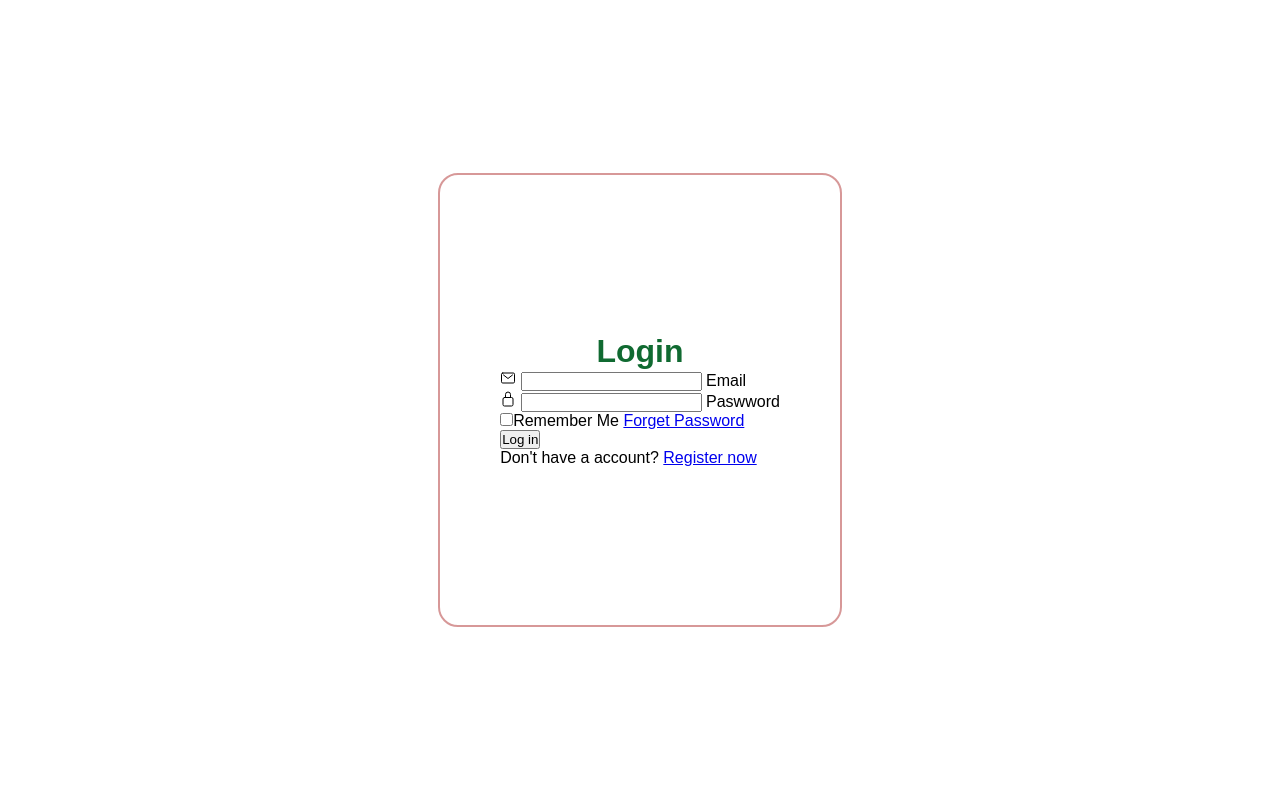
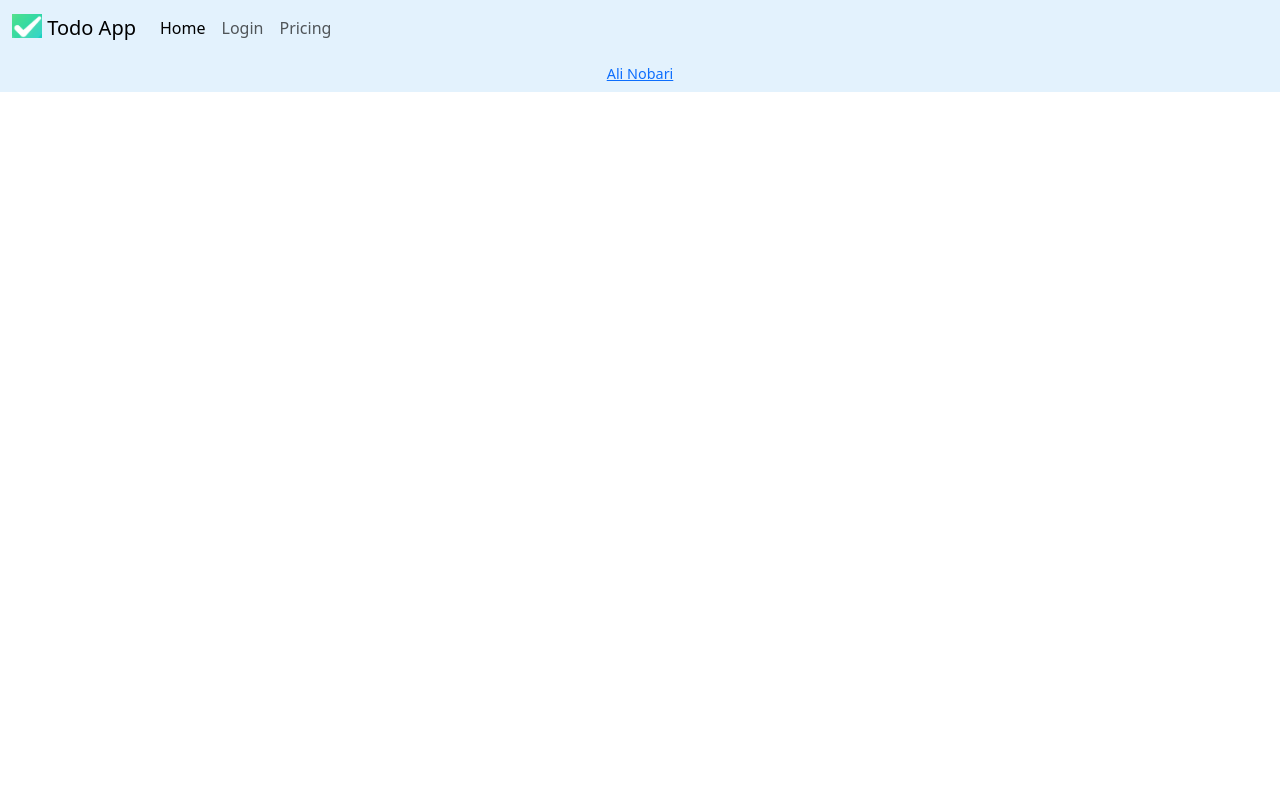
Before and after one commit to ali-nobariasl/Todo_List, a Django app: template todo/main/templates/main/register.html in a window 1280 px wide. Run offline with Django 4.2, Linux system fonts and the light colour scheme; the template is opened without the code that fills it, so the values that code supplies are empty.

Commit message:
fixing bugs

```diff
--- a/todo/main/templates/main/base.html
+++ b/todo/main/templates/main/base.html
@@ -71,10 +71,12 @@
     <body>
 
 
-      dd
+
+      {% block contect %}
+
+      {% endblock %}
 
       <footer>
-
         <p><a href="https://github.com/ali-nobariasl">Ali Nobari</a></p>
       </footer>
     </body>
--- a/todo/main/templates/main/register.html
+++ b/todo/main/templates/main/register.html
@@ -1,47 +1,11 @@
-<!DOCTYPE html>
-<html lang="en">
-    <head>
-        <link rel="stylesheet" href="static/css/index.css">
-        <title>Todo | Register</title>
-    </head>
-    <body>
-
-        <section>
-            <div class="form-box">
-                <div class="form-value">
-                    <form action="" method="" >
-                        <h2>Login </h2>
-                        <div class="inputbox" >
-                            <ion-icon name="mail-outline"></ion-icon>
-                            <input type="email" required>
-                            <label for="">Email</label>
-                        </div>
-                        <div class="inputbox" >
-                            <ion-icon name="lock-closed-outline"></ion-icon>
-                            <input type="email" required>
-                            <label for="">Paswword</label>
-                        </div>
-                        <div class="forget" >
-
-                            <label for="">
-                                <input type="checkbox">Remember Me  <a href="#">Forget Password</a>
-                            </label>
-
-                        </div>
-                        <button> Log in</button>
-                        <div>
-                            <p>Don't have a account? <a href="#">Register now</a></p>
-                        </div>
-                    </form>
-                </div>
-            </div>
-        </section>
-        <script type="module" src="https://unpkg.com/ionicons@5.5.2/dist/ionicons/ionicons.esm.js"></script>
-        <script nomodule src="https://unpkg.com/ionicons@5.5.2/dist/ionicons/ionicons.js"></script>
-    </body>
+{% extends 'main/base.html'  %}
 
 
+{% block content %}
 
 
+<div class="">
+    <h3>hi</h3>
+</div>
 
-</html>
+{% endblock %}
--- a/todo/main/views.py
+++ b/todo/main/views.py
@@ -15,7 +15,7 @@ def register(request):
 
 
     context = {}
-    return render(request,'main/base.html',context=context)
+    return render(request,'main/register.html',context=context)
 
 
 def taskDone(request,pk):
```
